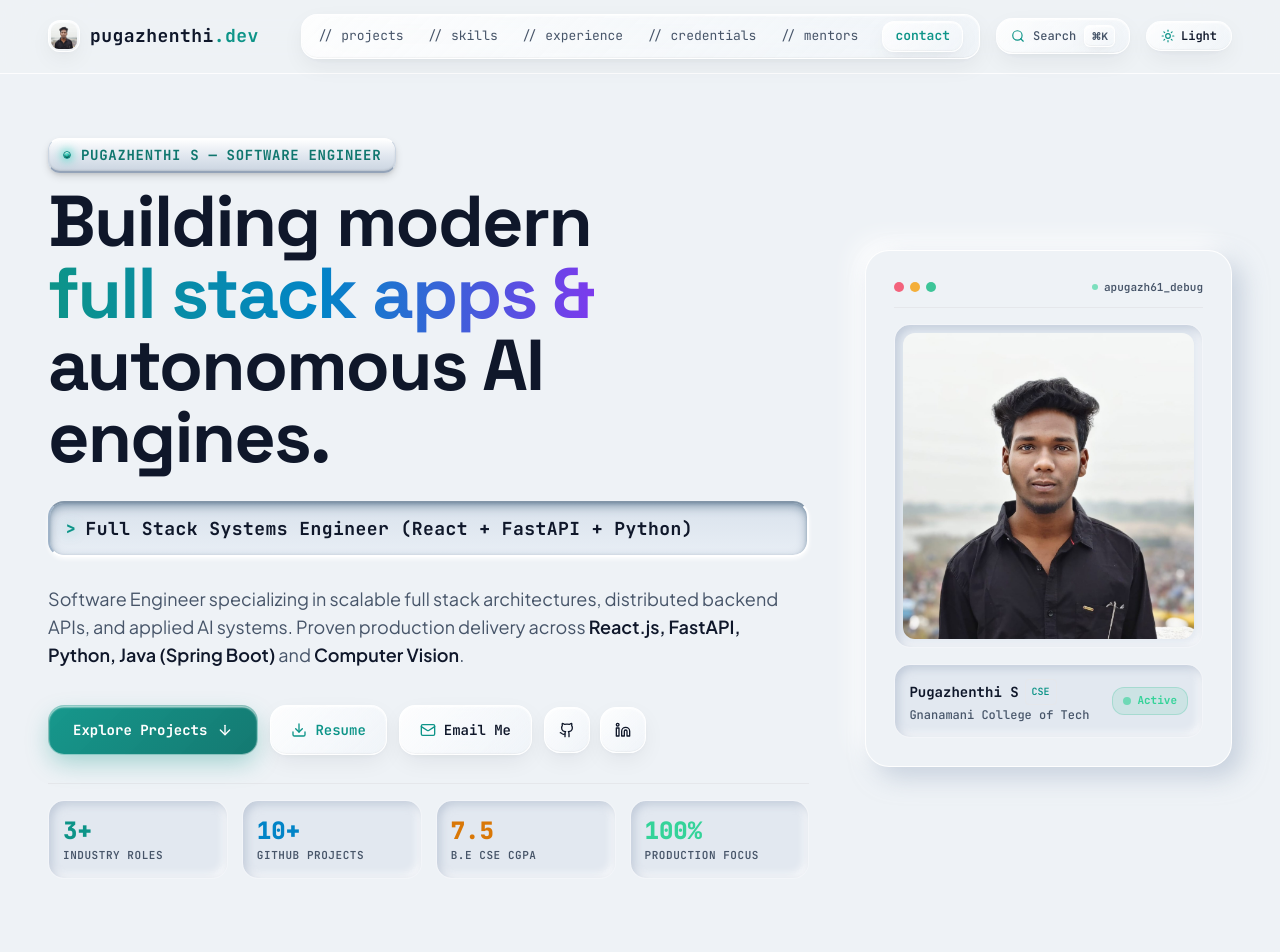
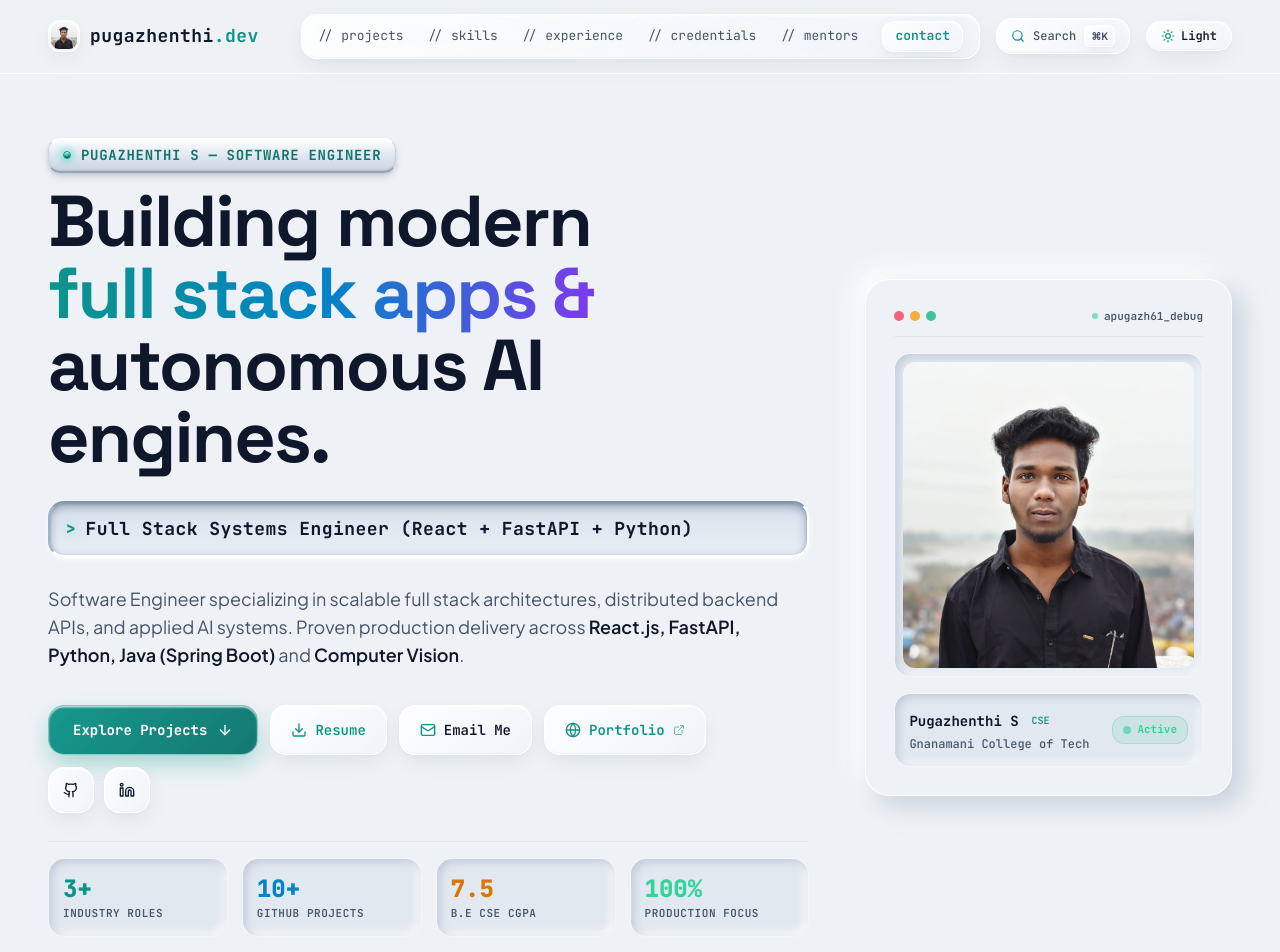
Before and after one commit to apugazh61-debug/Pugazh-Portfolio, a React (Vite) app: page / in a window 1280 px wide. Shown: the top 952 px of the page. Built offline with nearby package versions, Linux system fonts and the light colour scheme.

Commit message:
feat: add Live Portfolio Pearl button with globe icon and update LinkedIn and GitHub profile URLs

```diff
--- a/src/components/Footer.jsx
+++ b/src/components/Footer.jsx
@@ -1,7 +1,10 @@
 import React, { useState } from 'react';
-import { Mail, Phone, Github, Linkedin, Send, Sparkles, CheckCircle2, AlertCircle, MessageSquare, Copy, Check, Terminal } from 'lucide-react';
+import { Mail, Phone, Github, Linkedin, Send, Sparkles, CheckCircle2, AlertCircle, MessageSquare, Copy, Check, Terminal, Globe } from 'lucide-react';
+import { usePortfolioData } from '../context/PortfolioDataContext';
 
 export default function Footer({ onOpenAdmin }) {
+  const { data } = usePortfolioData();
+  const profile = data?.profile || {};
   const [status, setStatus] = useState('');
   const [isSubmitting, setIsSubmitting] = useState(false);
   const [copiedField, setCopiedField] = useState('');
@@ -118,26 +121,37 @@ export default function Footer({ onOpenAdmin }) {
               </div>
             </div>
 
-            {/* Social Links (Liquid Glass Style) */}
+            {/* Social & Portfolio Links (Liquid Glass Style) */}
             <div className="flex flex-wrap items-center gap-2.5 sm:gap-3.5 pt-2 font-mono text-xs">
               <a
-                href="https://github.com/apugazh61-debug"
+                href={profile.portfolioUrl || "https://pugazh-portfolio-pearl.vercel.app/"}
                 target="_blank"
                 rel="noopener noreferrer"
-                className="liquid-glass-btn flex items-center gap-2.5 px-4 py-2.5 rounded-2xl text-theme-text font-medium min-w-0 group"
+                className="liquid-glass-btn flex items-center gap-2 px-3.5 py-2.5 rounded-2xl text-theme-accent font-medium min-w-0 group"
+                title="View Pearl Portfolio"
+              >
+                <Globe className="w-4 h-4 flex-shrink-0 text-theme-accent group-hover:rotate-12 transition-transform" />
+                <span>Pearl Portfolio ↗</span>
+              </a>
+              <a
+                href={profile.githubUrl || "https://github.com/apugazh61-debug?tab=overview&from=2026-08-01&to=2026-08-26"}
+                target="_blank"
+                rel="noopener noreferrer"
+                className="liquid-glass-btn flex items-center gap-2 px-3.5 py-2.5 rounded-2xl text-theme-text font-medium min-w-0 group"
+                title="GitHub Profile"
               >
                 <Github className="w-4 h-4 flex-shrink-0 group-hover:scale-110 group-hover:text-theme-accent transition-all duration-200" />
-                <span className="hidden sm:inline">GitHub (@apugazh61-debug)</span>
-                <span className="sm:hidden">GitHub</span>
+                <span>GitHub</span>
               </a>
               <a
-                href="https://www.linkedin.com/in/pugazhenthi-s-920556331"
+                href={profile.linkedinUrl || "https://www.linkedin.com/in/pugazhenthi-s-920556331?utm_source=share_via&utm_content=profile&utm_medium=member_android"}
                 target="_blank"
                 rel="noopener noreferrer"
-                className="liquid-glass-btn flex items-center gap-2.5 px-4 py-2.5 rounded-2xl text-theme-text font-medium min-w-0 group"
+                className="liquid-glass-btn flex items-center gap-2 px-3.5 py-2.5 rounded-2xl text-theme-text font-medium min-w-0 group"
+                title="LinkedIn Profile"
               >
                 <Linkedin className="w-4 h-4 flex-shrink-0 group-hover:scale-110 group-hover:text-theme-accent transition-all duration-200" />
-                <span>LinkedIn Profile</span>
+                <span>LinkedIn</span>
               </a>
             </div>
           </div>
--- a/src/components/Hero.jsx
+++ b/src/components/Hero.jsx
@@ -1,5 +1,5 @@
 import React, { useState, useEffect } from 'react';
-import { ArrowDown, Mail, Github, Linkedin, Sparkles, Check, Copy, ExternalLink, Zap, Download, Hammer } from 'lucide-react';
+import { ArrowDown, Mail, Github, Linkedin, Sparkles, Check, Copy, ExternalLink, Zap, Download, Hammer, Globe } from 'lucide-react';
 import { usePortfolioData } from '../context/PortfolioDataContext';
 
 export default function Hero() {
@@ -116,10 +116,23 @@ export default function Hero() {
                 <span>Email Me</span>
               </a>
 
+              {/* Live Pearl Portfolio Link */}
+              <a
+                href={profile.portfolioUrl || "https://pugazh-portfolio-pearl.vercel.app/"}
+                target="_blank"
+                rel="noopener noreferrer"
+                className="liquid-glass-btn font-mono text-xs sm:text-sm font-semibold px-4 sm:px-5 py-3.5 rounded-2xl text-theme-accent inline-flex items-center gap-2 group cursor-pointer"
+                title="View Live Pearl Portfolio"
+              >
+                <Globe className="w-4 h-4 text-theme-accent group-hover:scale-110 group-hover:rotate-12 transition-all" />
+                <span>Portfolio</span>
+                <ExternalLink className="w-3 h-3 opacity-60 group-hover:opacity-100 transition-opacity" />
+              </a>
+
               {/* Social Icon Pills */}
               <div className="flex items-center gap-2.5">
                 <a
-                  href={profile.githubUrl || "https://github.com/apugazh61-debug"}
+                  href={profile.githubUrl || "https://github.com/apugazh61-debug?tab=overview&from=2026-08-01&to=2026-08-26"}
                   target="_blank"
                   rel="noopener noreferrer"
                   className="liquid-glass-btn p-3.5 rounded-2xl text-theme-text flex items-center justify-center group"
@@ -128,7 +141,7 @@ export default function Hero() {
                   <Github className="w-4 h-4 group-hover:scale-110 group-hover:text-theme-accent transition-all duration-200" />
                 </a>
                 <a
-                  href={profile.linkedinUrl || "https://www.linkedin.com/in/pugazhenthi-s-920556331"}
+                  href={profile.linkedinUrl || "https://www.linkedin.com/in/pugazhenthi-s-920556331?utm_source=share_via&utm_content=profile&utm_medium=member_android"}
                   target="_blank"
                   rel="noopener noreferrer"
                   className="liquid-glass-btn p-3.5 rounded-2xl text-theme-text flex items-center justify-center group"
@@ -139,8 +152,9 @@ export default function Hero() {
               </div>
             </div>
 
-            {/* Mobile View Layout (Under Resume: GitHub, Under Email: LinkedIn) */}
-            <div className="sm:hidden grid grid-cols-[1.1fr_1fr_1fr] gap-2 items-stretch">
+            {/* Mobile View Layout (Under Resume: GitHub, Under Email: LinkedIn, with Portfolio) */}
+            <div className="sm:hidden space-y-2">
+              <div className="grid grid-cols-[1.1fr_1fr_1fr] gap-2 items-stretch">
                 {/* Col 1: Explore Projects (Tall primary button spanning 2 rows) */}
                 <a
                   href="#projects"
@@ -173,7 +187,7 @@ export default function Hero() {
 
                 {/* Col 2 Row 2: GitHub (Directly below Resume) */}
                 <a
-                href={profile.githubUrl || "https://github.com/apugazh61-debug"}
+                  href={profile.githubUrl || "https://github.com/apugazh61-debug?tab=overview&from=2026-08-01&to=2026-08-26"}
                   target="_blank"
                   rel="noopener noreferrer"
                   className="liquid-glass-btn p-2.5 rounded-2xl text-theme-text flex items-center justify-center gap-1.5 font-mono text-[11px] font-semibold"
@@ -185,7 +199,7 @@ export default function Hero() {
 
                 {/* Col 3 Row 2: LinkedIn (Directly below Email Me) */}
                 <a
-                href={profile.linkedinUrl || "https://www.linkedin.com/in/pugazhenthi-s-920556331"}
+                  href={profile.linkedinUrl || "https://www.linkedin.com/in/pugazhenthi-s-920556331?utm_source=share_via&utm_content=profile&utm_medium=member_android"}
                   target="_blank"
                   rel="noopener noreferrer"
                   className="liquid-glass-btn p-2.5 rounded-2xl text-theme-text flex items-center justify-center gap-1.5 font-mono text-[11px] font-semibold"
@@ -193,6 +207,20 @@ export default function Hero() {
                 >
                   <Linkedin className="w-3.5 h-3.5 text-theme-accent" />
                   <span>LinkedIn</span>
+                </a>
+              </div>
+
+              {/* Mobile Portfolio Link */}
+              <a
+                href={profile.portfolioUrl || "https://pugazh-portfolio-pearl.vercel.app/"}
+                target="_blank"
+                rel="noopener noreferrer"
+                className="w-full py-2.5 px-4 rounded-2xl liquid-glass-btn font-mono text-xs font-semibold text-theme-accent flex items-center justify-center gap-2 group"
+                title="View Live Pearl Portfolio"
+              >
+                <Globe className="w-4 h-4 text-theme-accent group-hover:rotate-12 transition-transform" />
+                <span>View Pearl Portfolio</span>
+                <ExternalLink className="w-3 h-3 opacity-60" />
               </a>
             </div>
           </div>
--- a/src/context/PortfolioDataContext.jsx
+++ b/src/context/PortfolioDataContext.jsx
@@ -1,6 +1,6 @@
 import React, { createContext, useContext, useState, useEffect } from 'react';
 
-const STORAGE_KEY = 'pugazh_portfolio_data_v3';
+const STORAGE_KEY = 'pugazh_portfolio_data_v4';
 
 const defaultData = {
   profile: {
@@ -9,8 +9,9 @@ const defaultData = {
     phone: '+91 99432 05075',
     cgpa: '7.5',
     college: 'Gnanamani College of Tech',
-    githubUrl: 'https://github.com/apugazh61-debug',
-    linkedinUrl: 'https://www.linkedin.com/in/pugazhenthi-s-920556331',
+    githubUrl: 'https://github.com/apugazh61-debug?tab=overview&from=2026-08-01&to=2026-08-26',
+    linkedinUrl: 'https://www.linkedin.com/in/pugazhenthi-s-920556331?utm_source=share_via&utm_content=profile&utm_medium=member_android',
+    portfolioUrl: 'https://pugazh-portfolio-pearl.vercel.app/',
     resumeUrl: '/resume.pdf',
     resumeFileName: 'Pugazhenthi_S_Resume.pdf',
   },
```
Lines whose indentation alone changed are shown as unchanged.
